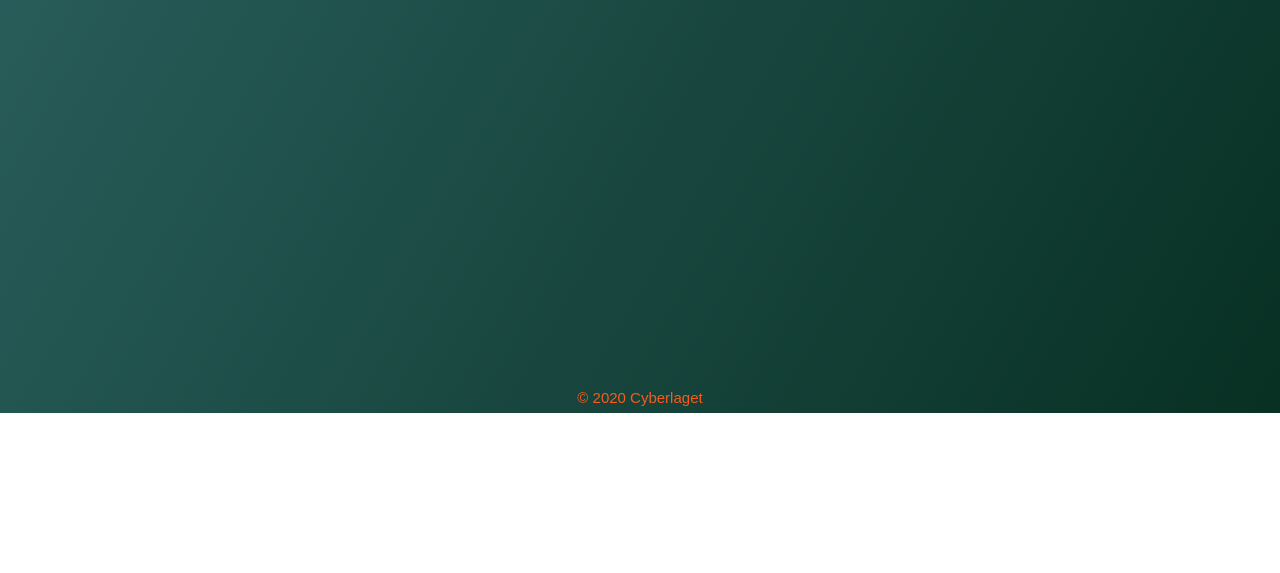
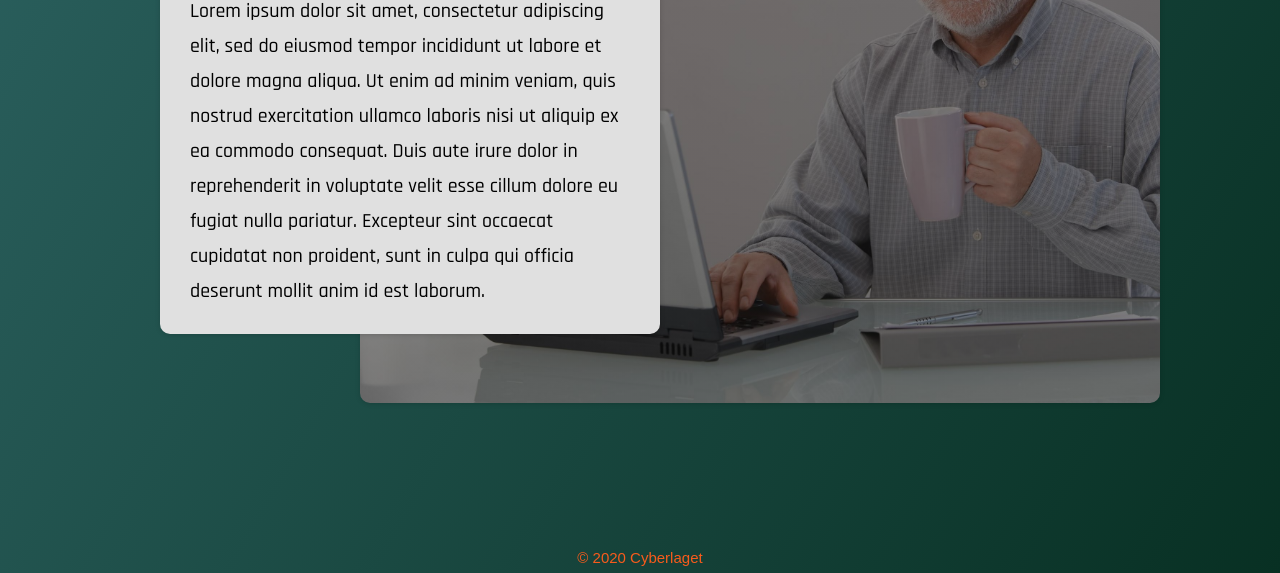
Before and after one commit to johannes-aas/Sikkerhets-kurs, a plain HTML site: page index.html in a window 1280 px wide. Shown: the part 387-960 px from the top of the page. Before the commit the page ends 800 px from the top, so only its background shows below. Drawn offline with Linux system fonts and the light colour scheme.

Commit message:
linked to hjem.css in index

```diff
--- a/index.html
+++ b/index.html
@@ -3,7 +3,8 @@
     <head>
 		<meta charset="utf-8" />
 		<title>Sikkerhetskurs</title>
-		<link rel="stylesheet" type="text/css" href="stil.css" />
+        <link rel="stylesheet" type="text/css" href="stil.css" />
+        <link rel="stylesheet" type="text/css" href="hjem.css" />
         <script src="script.js"></script>
         <link href="https://fonts.googleapis.com/css2?family=Rajdhani:wght@500&display=swap" rel="stylesheet">
         <link href="https://fonts.googleapis.com/css2?family=Orbitron:wght@800&display=swap" rel="stylesheet">
```
